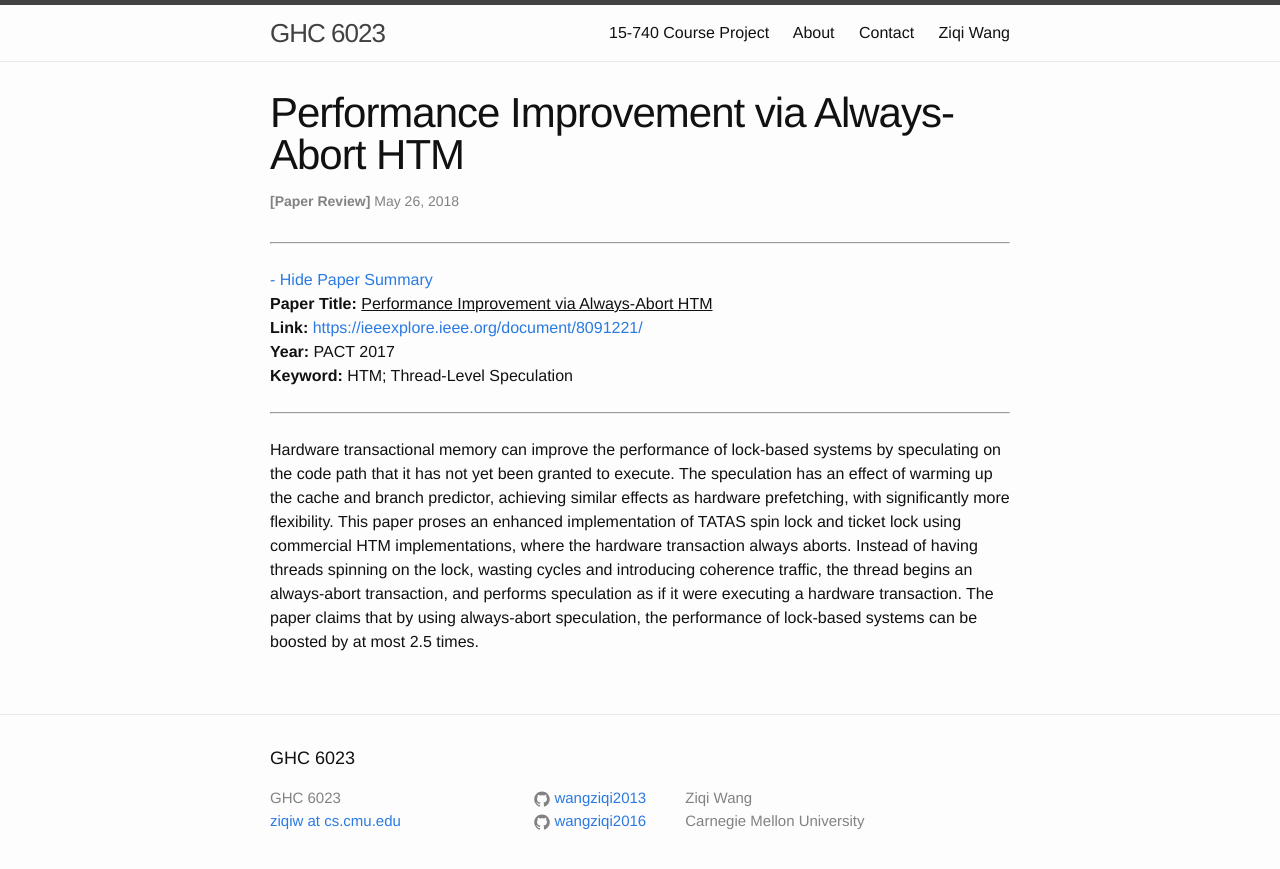
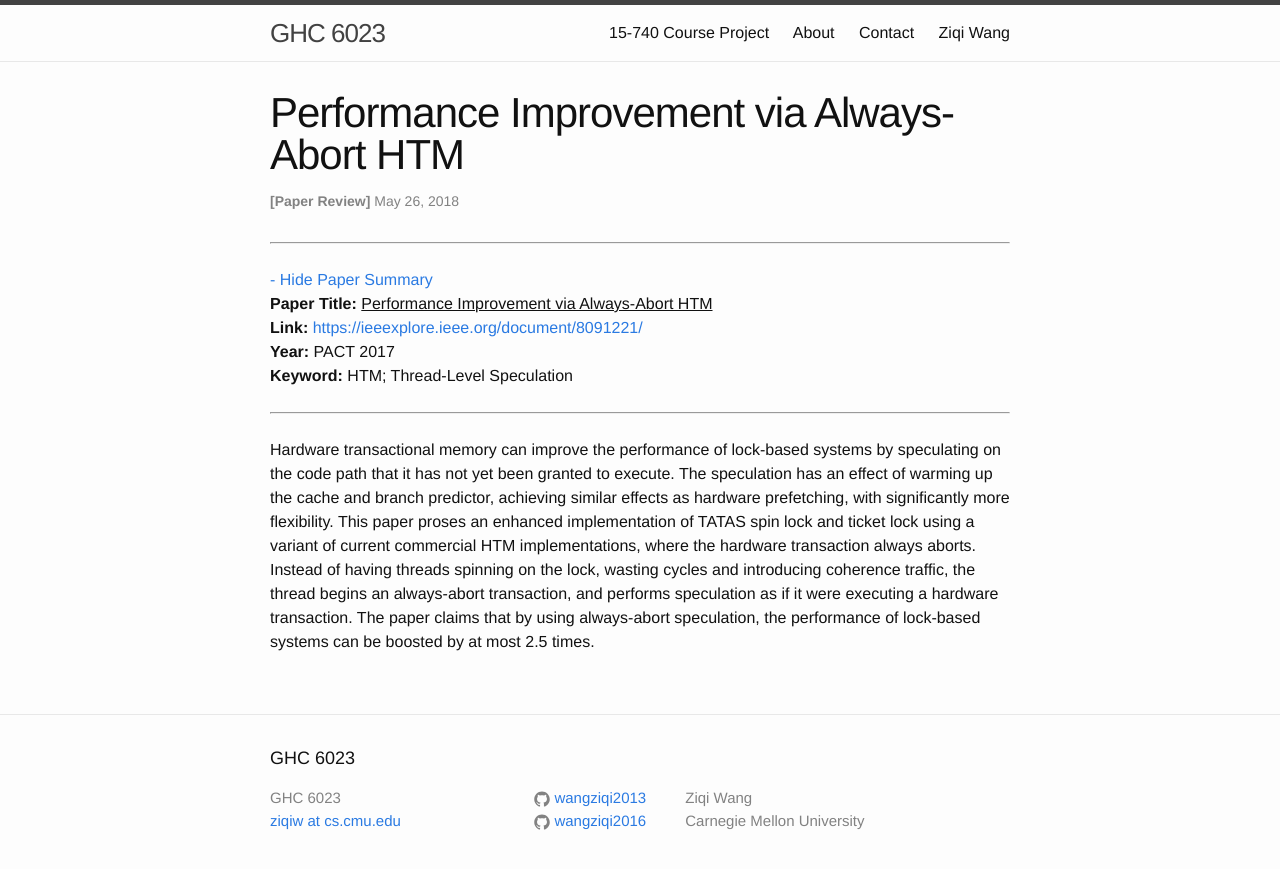
Before and after one commit to wangziqi2013/wangziqi2013.github.io, a Jekyll site: the page built from _posts/2018-05-26-Perf-Improv-via-aahtm.markdown, in a window 1280 px wide. Shown: the top 869 px of the page. Built offline with Jekyll 4.4.1, drawn with Linux system fonts in a browser that asks for light colours.

Commit message:
Small change

```diff
--- a/_posts/2018-05-26-Perf-Improv-via-aahtm.markdown
+++ b/_posts/2018-05-26-Perf-Improv-via-aahtm.markdown
@@ -17,7 +17,8 @@ Hardware transactional memory can improve the performance of lock-based systems
 the code path that it has not yet been granted to execute. The speculation has an effect of warming
 up the cache and branch predictor, achieving similar effects as hardware prefetching, with significantly
 more flexibility. This paper proses an enhanced implementation of TATAS spin lock and ticket lock using
-commercial HTM implementations, where the hardware transaction always aborts. Instead of having threads
-spinning on the lock, wasting cycles and introducing coherence traffic, the thread begins an always-abort
-transaction, and performs speculation as if it were executing a hardware transaction. The paper claims that
-by using always-abort speculation, the performance of lock-based systems can be boosted by at most 2.5 times.
+a variant of current commercial HTM implementations, where the hardware transaction always aborts. Instead
+of having threads spinning on the lock, wasting cycles and introducing coherence traffic, the thread begins
+an always-abort transaction, and performs speculation as if it were executing a hardware transaction. The paper
+claims that by using always-abort speculation, the performance of lock-based systems can be boosted by at most
+2.5 times.
```
